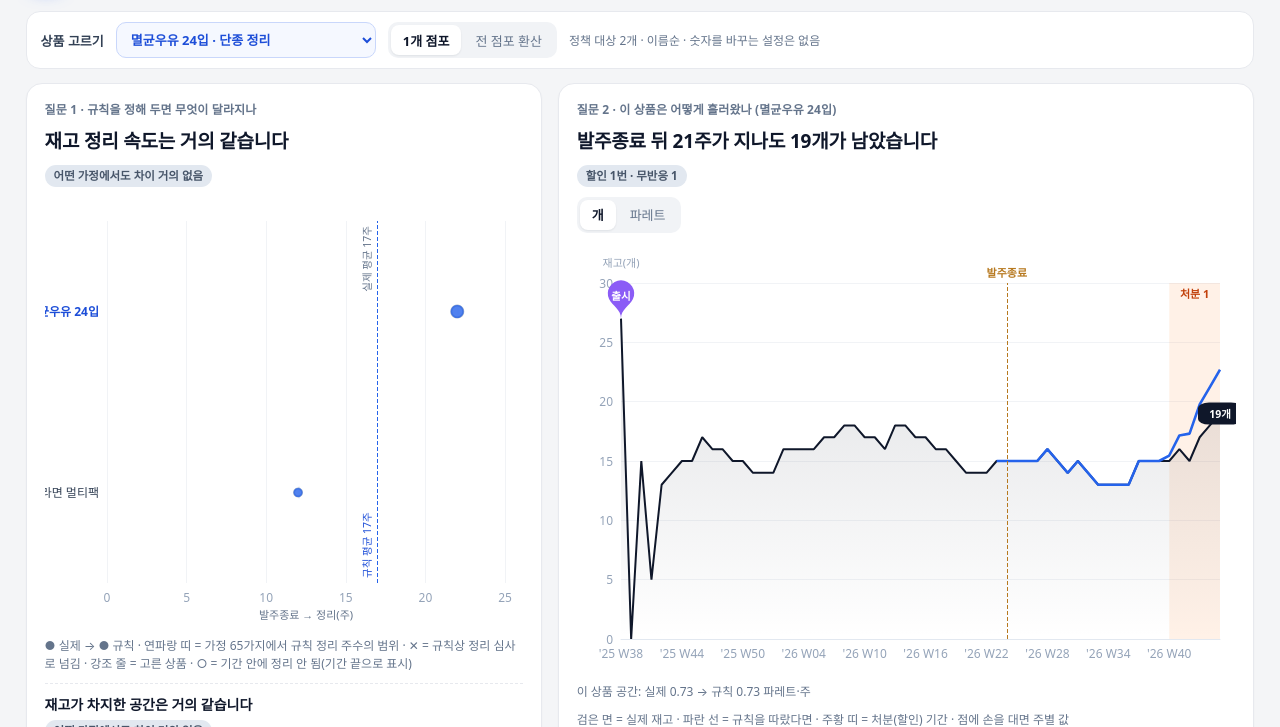
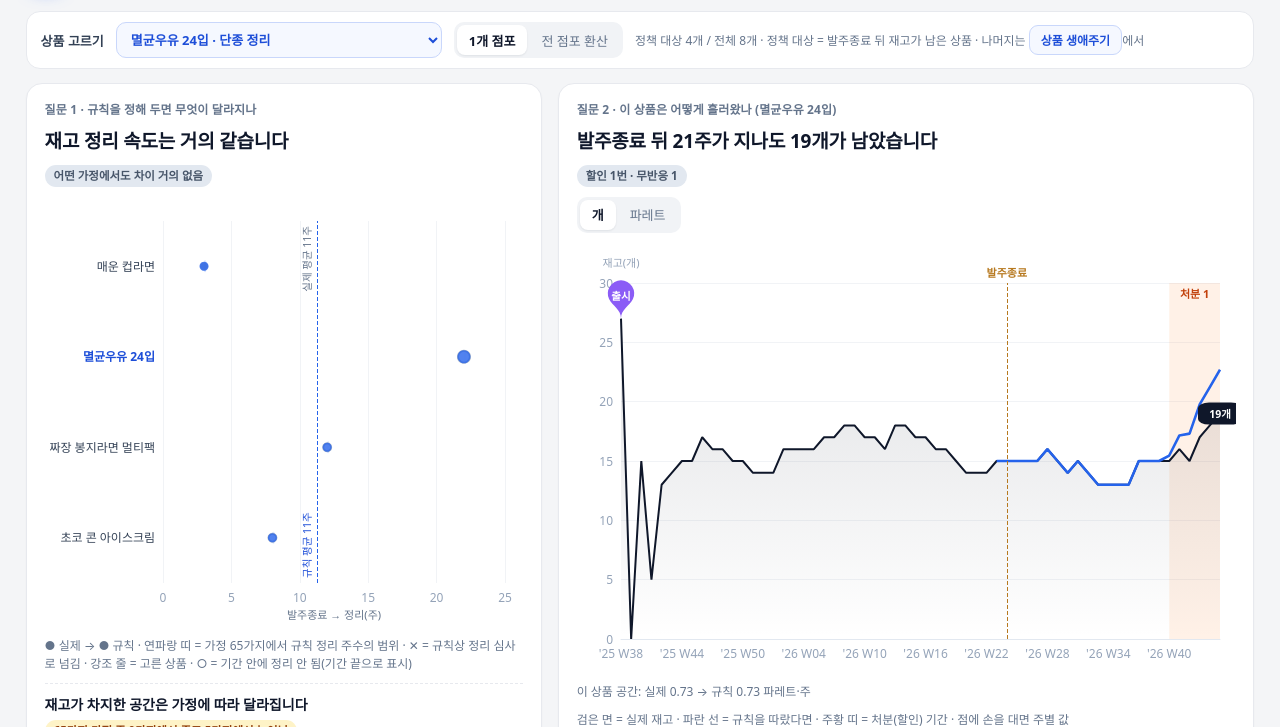
Before and after one commit to rustyhaa/disp-lifecycle-site, a plain HTML site: page easy.html in a window 1280 px wide. Shown: the part 73-800 px from the top of the page. Drawn offline with nearby package versions, Linux system fonts and the light colour scheme; a web font is replaced by a local one.

Commit message:
처분 화면: 정책 대상 상품 4개로 늘리고 나머지도 목록에 표시, 링크를 GitHub Pages로
Co-Authored-By: Claude Opus 5.5 <noreply@anthropic.com>
Claude-Session: https://claude.ai/code/session_01WZZjspinuKEV7JTSu2YdHj

```diff
--- a/easy.html
+++ b/easy.html
@@ -140,6 +140,7 @@ function compute() {
   const S = M.sentences(R.T, G, []);
   const SR = SM.runAll(ITEMS, SM.DEFAULT, M, P, A);
   const rows = R.rows.filter(r => r.scope);
+  const others = R.rows.filter(r => !r.scope);
 
   // 정책 주수의 가정별 범위(최소~최대)
   const combos = gridCombos(A);
@@ -163,7 +164,7 @@ function compute() {
   });
 
   const fateRows = SR.rows.filter(r => r.fifo && r.sim && r.fifo.fate);
-  return {P, A, T: R.T, G, S, best, rows, band, nCombo: combos.length, SR, fateRows};
+  return {P, A, T: R.T, G, S, best, rows, others, band, nCombo: combos.length, SR, fateRows};
 }
 
 function initialName(rows, best) {
@@ -203,7 +204,7 @@ function Card1({T, S, rows, band, sel, nCombo, scale}) {
   const pctOf = v => (Math.max(0, v || 0) / mxPW * 100).toFixed(1) + "%";
   const nBigPW = rows.filter(r => r.pPW > r.aPW).length;
   const opt = useMemo(() => mkOpt({
-    grid: {left: 62, right: 18, top: 24, bottom: 44},
+    grid: {left: 118, right: 18, top: 24, bottom: 44},
     tooltip: {trigger: "item", backgroundColor: "#0F172A", borderWidth: 0, textStyle: {color: "#fff", fontSize: 12},
       formatter: p => { const x = q[p.dataIndex]; return x ? "<b>" + x.name + "</b><br>실제 " + x.a + "주 · 규칙 " + x.p + "주<br>가정 범위 " + x.lo + "~" + x.hi + "주" : ""; }},
     xAxis: {type: "value", name: "발주종료 → 정리(주)", nameLocation: "middle", nameGap: 26, nameTextStyle: {color: "#64748B", fontSize: 11}, axisLabel: {color: "#94A3B8"}, splitLine: {lineStyle: {color: "#F1F3F6"}}},
@@ -459,7 +460,7 @@ function optText(r) {
 
 function App() {
   const m = useMemo(compute, []);
-  const {P, A, T, G, S, best, rows, band, nCombo, SR, fateRows} = m;
+  const {P, A, T, G, S, best, rows, others, band, nCombo, SR, fateRows} = m;
   const [sel, setSel] = useState(() => initialName(rows, best));
   const [scaleMode, setScaleMode] = useState("one");
   const scale = scaleMode === "all" ? M.STORES : 1;
@@ -485,13 +486,14 @@ function App() {
       <span className="pl">상품 고르기</span>
       <select value=${sel} onChange=${e => choose(e.target.value)}>
         ${sorted.map(r => html`<option key=${r.d.name} value=${r.d.name}>${optText(r)}</option>`)}
+        ${others.length ? html`<optgroup label="정책 대상 아님 (상품 생애주기에서 보기)">${others.slice().sort(byName).map(r => html`<option key=${r.d.name} value=${"x:" + r.d.name} disabled>${r.d.name} · ${(r.it && r.it.why) || "정책 대상 아님"}</option>`)}</optgroup>` : null}
       </select>
       <div className="seg">
         <button className=${scale === 1 ? "on" : ""} onClick=${() => setScaleMode("one")}>1개 점포</button>
         <button className=${scale > 1 ? "on" : ""} onClick=${() => setScaleMode("all")}>전 점포 환산</button>
       </div>
       ${scale > 1 ? html`<span className="pnote amb">가상 점포 ${M.STORES}곳에 같은 결과를 곱한 값(점포 간 차이 무시)</span>` : null}
-      <span className="pnote">정책 대상 ${rows.length}개 · 이름순 · 숫자를 바꾸는 설정은 없음</span>
+      <span className="pnote">정책 대상 ${rows.length}개 / 전체 ${rows.length + others.length}개 · 정책 대상 = 발주종료 뒤 재고가 남은 상품 · 나머지는 <a className="link" href="lifecycle.html">상품 생애주기</a>에서</span>
     </div>
     ${row
       ? html`<div className="grid">
```
Also changed, not shown: lifecycle.json (+1 -1 lines).
